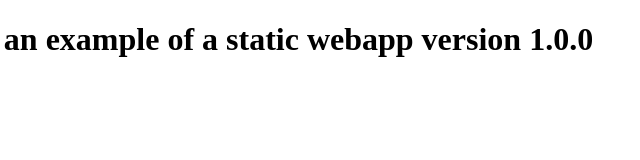
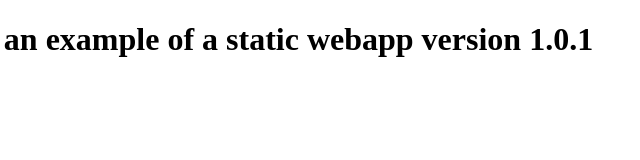
Before and after one commit to red-devops/FluxCD-Web-App, a plain HTML site: page index.html in a window 1280 px wide. Shown: the full height of the page, 102-742 px from the left. Drawn offline with Linux system fonts and the light colour scheme.

Commit message:
New version 1.0.1

```diff
--- a/index.html
+++ b/index.html
@@ -6,6 +6,6 @@
     <title>Dummy webapp</title>
 </head>
 <body>
-    <h1>This is an example of a static webapp version 1.0.0</h1>
+    <h1>This is an example of a static webapp version 1.0.1</h1>
 </body>
 </html>
```
